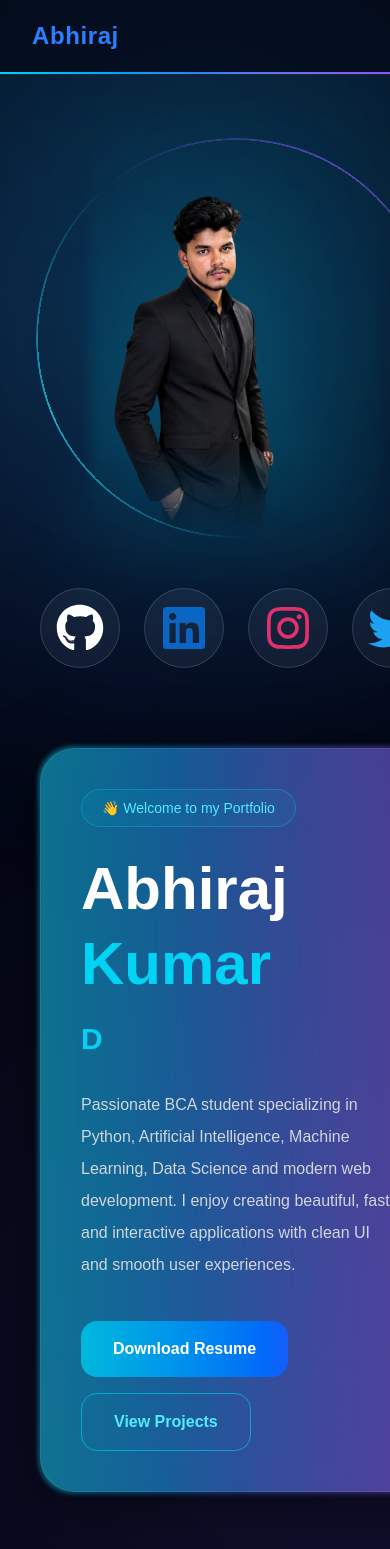
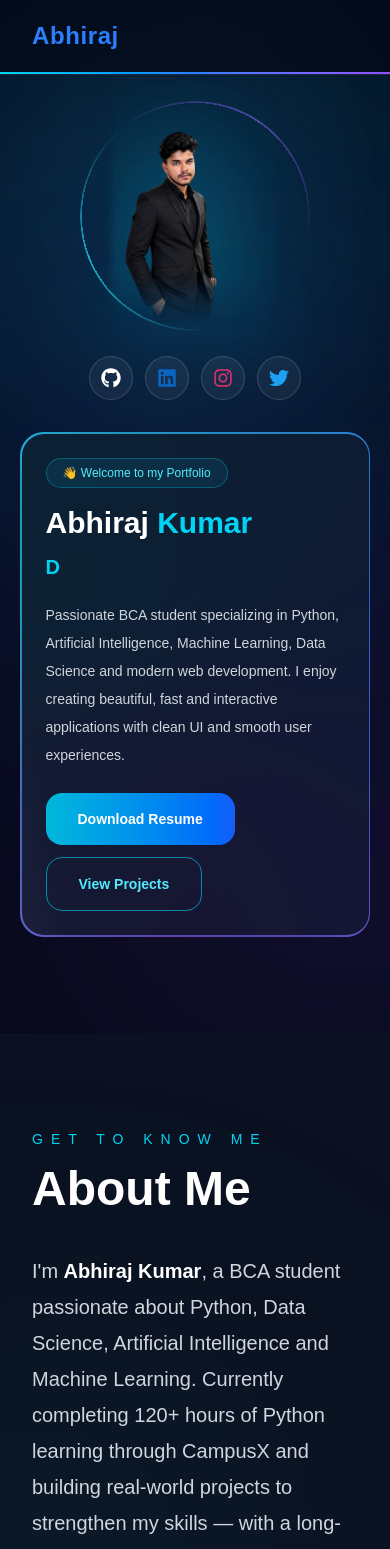
Before and after one commit to abhiraj2189/portfolio, a React app: page / in a window 390 px wide. Shown: the top 1549 px of the page. Built offline with nearby package versions, Linux system fonts and the light colour scheme; the HTML template or start-up script is replaced by a standard one.

Commit message:
Update portfolio

```diff
--- a/src/components/hero/FloatingPhoto.jsx
+++ b/src/components/hero/FloatingPhoto.jsx
@@ -17,7 +17,7 @@ export default function FloatingPhoto() {
 
   return (
     <motion.div
-      initial={{ x: -120, opacity: 0, filter: "blur(10px)" }}
+      initial={{ x: -60, opacity: 0, filter: "blur(10px)" }}
       animate={{ x: 0, opacity: 1, filter: "blur(0px)" }}
       transition={{ duration: 1.1, ease: [0.22, 1, 0.36, 1] }}
       className="flex flex-col items-center w-full"
@@ -29,13 +29,13 @@ export default function FloatingPhoto() {
         className="relative flex justify-center items-center w-full"
         style={{ perspective: 1000 }}
       >
-        {/* Ambient glow */}
+        {/* Ambient glow — smaller on mobile */}
         <div
-          className="absolute w-[900px] h-[900px] rounded-full pointer-events-none"
+          className="absolute w-[380px] h-[380px] sm:w-[550px] sm:h-[550px] md:w-[900px] md:h-[900px] rounded-full pointer-events-none"
           style={{
             background:
               "radial-gradient(circle, rgba(0,229,255,0.14) 0%, rgba(59,130,246,0.08) 35%, transparent 70%)",
-            filter: "blur(120px)",
+            filter: "blur(80px)",
           }}
         />
 
@@ -43,7 +43,7 @@ export default function FloatingPhoto() {
         <motion.div
           animate={{ rotate: 360 }}
           transition={{ duration: 14, repeat: Infinity, ease: "linear" }}
-          className="absolute w-[400px] h-[400px] md:w-[460px] md:h-[460px] rounded-full pointer-events-none"
+          className="absolute w-[230px] h-[230px] sm:w-[320px] sm:h-[320px] md:w-[460px] md:h-[460px] rounded-full pointer-events-none"
           style={{
             background:
               "conic-gradient(from 0deg, transparent, rgba(34,211,238,.9), transparent 40%, rgba(139,92,246,.7), transparent 80%)",
@@ -58,14 +58,14 @@ export default function FloatingPhoto() {
         <motion.div
           animate={{ scale: [1, 1.08, 1], opacity: [0.35, 0.55, 0.35] }}
           transition={{ duration: 4, repeat: Infinity, ease: "easeInOut" }}
-          className="absolute bottom-2 w-[280px] h-[50px] rounded-full bg-cyan-400/30 blur-[40px] pointer-events-none"
+          className="absolute bottom-1 w-[160px] h-[28px] sm:w-[220px] sm:h-[36px] md:w-[280px] md:h-[50px] rounded-full bg-cyan-400/30 blur-[30px] md:blur-[40px] pointer-events-none"
         />
 
-        {/* Photo */}
+        {/* Photo — much smaller on phones, scales up on bigger screens */}
         <motion.img
           src={photo}
           alt="Abhiraj Kumar"
-          animate={{ y: [0, -18, 0], scale: [1, 1.02, 1] }}
+          animate={{ y: [0, -14, 0], scale: [1, 1.02, 1] }}
           transition={{ duration: 5, repeat: Infinity, ease: "easeInOut" }}
           style={{
             rotateX: tilt.x,
@@ -78,12 +78,12 @@ export default function FloatingPhoto() {
               "linear-gradient(to bottom, black 78%, transparent 99%), linear-gradient(to right, transparent 0%, black 6%, black 94%, transparent 100%)",
             maskComposite: "intersect",
           }}
-          className="relative z-20 h-[420px] md:h-[500px] w-auto object-contain drop-shadow-[0_0_90px_rgba(0,229,255,0.35)]"
+          className="relative z-20 h-[240px] sm:h-[340px] md:h-[420px] lg:h-[500px] w-auto object-contain drop-shadow-[0_0_50px_rgba(0,229,255,0.35)] md:drop-shadow-[0_0_90px_rgba(0,229,255,0.35)]"
           draggable={false}
         />
       </div>
 
-      {/* Social icons — centered below photo */}
+      {/* Social icons */}
       <SocialSidebar />
     </motion.div>
   );
--- a/src/components/hero/GlassCard.jsx
+++ b/src/components/hero/GlassCard.jsx
@@ -14,33 +14,41 @@ const item = {
 export default function GlassCard() {
   return (
     <motion.div
-      initial={{ x: 120, opacity: 0 }}
+      initial={{ x: 60, opacity: 0 }}
       animate={{ x: 0, opacity: 1 }}
       transition={{ duration: 1, ease: [0.22, 1, 0.36, 1] }}
-      className="relative"
+      className="relative rounded-[24px] md:rounded-[35px] p-[1.5px] overflow-hidden group"
     >
-      {/* Animated Gradient Border */}
-      <div className="absolute -inset-[2px] rounded-[35px] bg-gradient-to-r from-cyan-400 via-blue-500 to-violet-500 opacity-70 animate-pulse blur-[2px]" />
+      <motion.div
+        animate={{ rotate: 360 }}
+        transition={{ duration: 8, repeat: Infinity, ease: "linear" }}
+        className="absolute -inset-[120%]"
+        style={{
+          background:
+            "conic-gradient(from 0deg, #22d3ee, #3b82f6, #8b5cf6, #22d3ee)",
+        }}
+      />
 
-      {/* Glass Card */}
       <motion.div
         variants={container}
         initial="hidden"
         animate="show"
-        className="relative rounded-[35px] border border-white/10 bg-white/5 backdrop-blur-3xl p-10 shadow-[0_8px_60px_rgba(0,0,0,0.5)]"
+        className="relative rounded-[22px] md:rounded-[33px] bg-[#0a0f1f]/90 backdrop-blur-3xl p-6 sm:p-8 md:p-10 shadow-[0_8px_60px_rgba(0,0,0,0.5)] overflow-hidden"
       >
+        <span className="pointer-events-none absolute inset-0 -translate-x-full group-hover:translate-x-full transition-transform duration-1000 bg-gradient-to-r from-transparent via-white/10 to-transparent skew-x-12" />
+
         <motion.span
           variants={item}
-          className="inline-block px-5 py-2 rounded-full bg-cyan-500/10 border border-cyan-400/30 text-cyan-300 text-sm"
+          className="relative inline-block px-4 py-1.5 md:px-5 md:py-2 rounded-full bg-cyan-500/10 border border-cyan-400/30 text-cyan-300 text-xs md:text-sm"
         >
           👋 Welcome to my Portfolio
         </motion.span>
 
-        <motion.h1 variants={item} className="mt-6 text-6xl font-extrabold leading-tight text-white">
+        <motion.h1 variants={item} className="relative mt-4 md:mt-6 text-3xl sm:text-4xl md:text-5xl lg:text-6xl font-extrabold leading-tight text-white">
           Abhiraj <span className="text-cyan-400">Kumar</span>
         </motion.h1>
 
-        <motion.div variants={item}>
+        <motion.div variants={item} className="relative">
           <TypeAnimation
             sequence={[
               "Python Developer", 2000,
@@ -51,20 +59,24 @@ export default function GlassCard() {
             speed={50}
             repeat={Infinity}
             wrapper="h2"
-            className="mt-5 text-3xl font-bold text-cyan-400"
+            className="mt-3 md:mt-5 text-xl sm:text-2xl md:text-3xl font-bold text-cyan-400"
           />
         </motion.div>
 
-        <motion.p variants={item} className="mt-8 leading-8 text-gray-300">
+        <motion.p variants={item} className="relative mt-5 md:mt-8 leading-7 md:leading-8 text-sm md:text-base text-gray-300">
           Passionate BCA student specializing in Python, Artificial
           Intelligence, Machine Learning, Data Science and modern web
           development. I enjoy creating beautiful, fast and interactive
           applications with clean UI and smooth user experiences.
         </motion.p>
 
-        <motion.div variants={item} className="mt-10 flex flex-wrap gap-4">
-          <GlowButton color="cyan" variant="solid">Download Resume</GlowButton>
-          <GlowButton color="violet" variant="outline">View Projects</GlowButton>
+        <motion.div variants={item} className="relative mt-6 md:mt-10 flex flex-wrap gap-3 md:gap-4">
+          <GlowButton color="cyan" variant="solid" className="text-sm md:text-base px-6 py-3 md:px-8 md:py-4">
+            Download Resume
+          </GlowButton>
+          <GlowButton color="violet" variant="outline" className="text-sm md:text-base px-6 py-3 md:px-8 md:py-4">
+            View Projects
+          </GlowButton>
         </motion.div>
       </motion.div>
     </motion.div>
--- a/src/components/hero/Hero.jsx
+++ b/src/components/hero/Hero.jsx
@@ -8,12 +8,11 @@ export default function Hero() {
     <section className="relative min-h-screen overflow-hidden bg-[#050816] flex items-center">
       <BackgroundGlow />
 
-      <div className="max-w-7xl mx-auto grid lg:grid-cols-2 gap-20 items-center px-10 py-32 lg:py-10">
+      <div className="max-w-7xl mx-auto grid lg:grid-cols-2 gap-8 md:gap-14 lg:gap-20 items-center px-5 sm:px-8 md:px-10 py-24 md:py-32 lg:py-10">
         <FloatingPhoto />
         <GlassCard />
       </div>
 
-      {/* Scroll down indicator */}
       <motion.div
         initial={{ opacity: 0 }}
         animate={{ opacity: 1 }}
--- a/src/components/hero/SocialSidebar.jsx
+++ b/src/components/hero/SocialSidebar.jsx
@@ -14,7 +14,7 @@ export default function SocialSidebar() {
       initial={{ opacity: 0, y: 20 }}
       animate={{ opacity: 1, y: 0 }}
       transition={{ delay: 1.3, duration: 0.8 }}
-      className="flex justify-center items-center gap-6 mt-10"
+      className="flex justify-center items-center gap-3 sm:gap-4 md:gap-6 mt-5 md:mt-10"
     >
       {socials.map((s, i) => (
         <motion.a
@@ -25,7 +25,7 @@ export default function SocialSidebar() {
           whileHover={{ scale: 1.18, y: -5 }}
           whileTap={{ scale: 0.9 }}
           transition={{ type: "spring", stiffness: 300 }}
-          className="w-20 h-20 rounded-full border border-white/15 bg-white/5 backdrop-blur-xl flex items-center justify-center text-5xl transition-colors duration-300"
+          className="w-11 h-11 sm:w-14 sm:h-14 md:w-20 md:h-20 rounded-full border border-white/15 bg-white/5 backdrop-blur-xl flex items-center justify-center text-xl sm:text-3xl md:text-5xl transition-colors duration-300"
           style={{ color: s.color }}
           onMouseEnter={(e) => {
             e.currentTarget.style.backgroundColor = s.hoverBg;
```
